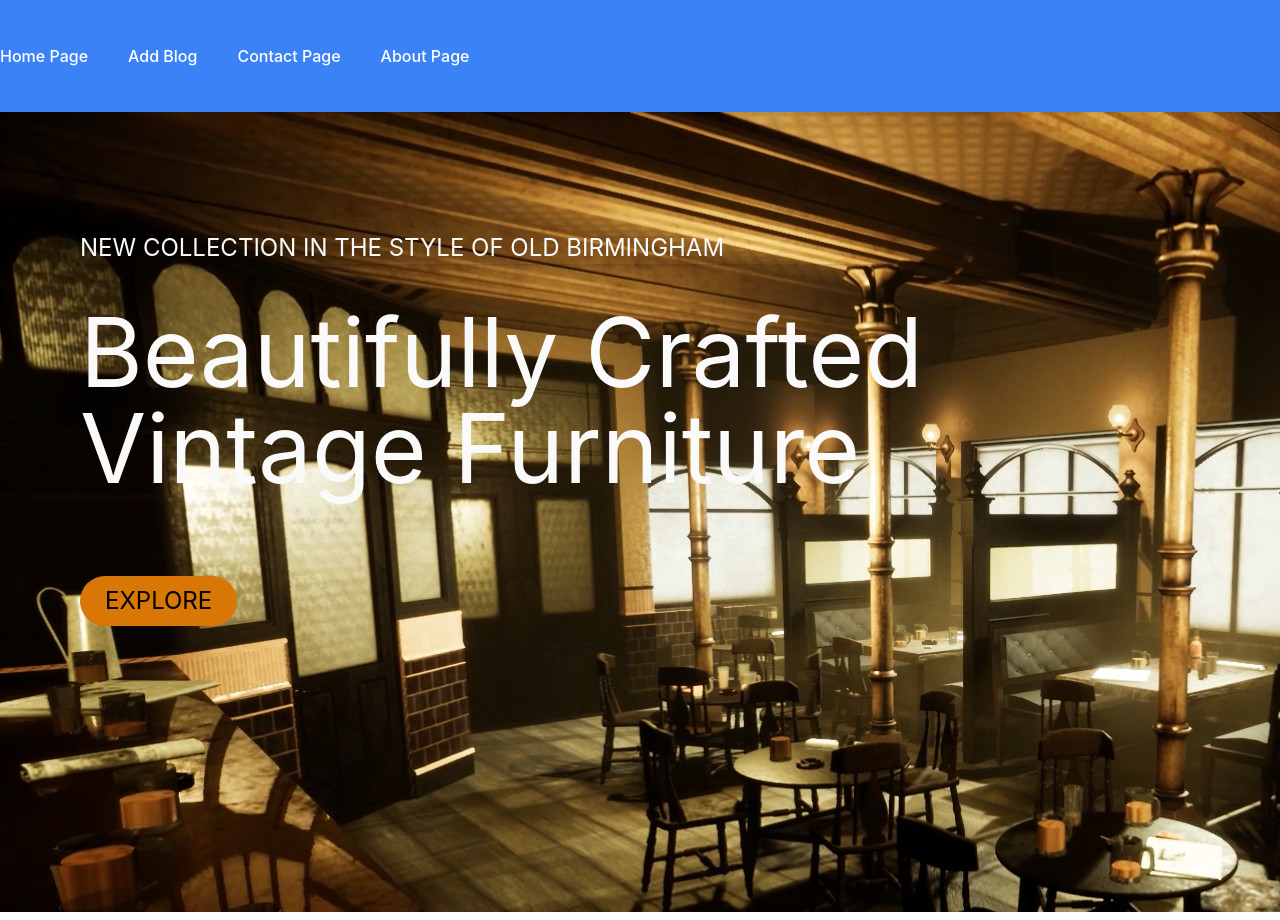
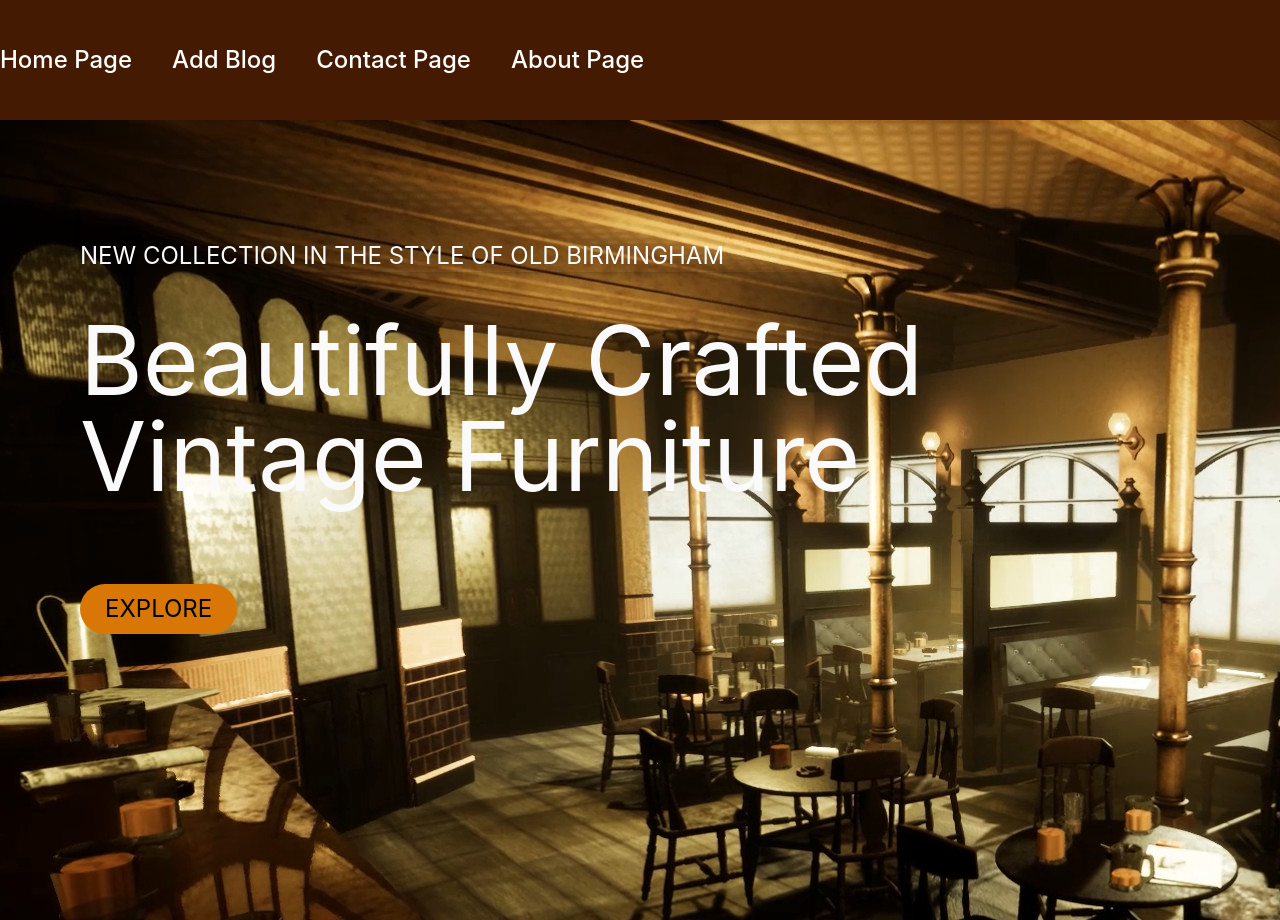
Before and after one commit to NaglisB123/REACT-ATSISKAITYMAS, a React (Vite) app: page /home-page in a window 1280 px wide. Built offline with nearby package versions, Linux system fonts and the light colour scheme.

Commit message:
header small update

```diff
--- a/src/assets/components/layout/Header.jsx
+++ b/src/assets/components/layout/Header.jsx
@@ -3,7 +3,7 @@ import { NavLink } from 'react-router-dom';
 
 export default function Header() {
   return (
-    <header className="bg-blue-500 py-11">
+    <header className="bg-amber-950 py-11">
       <nav className="flex space-x-4 justify-center">
         <div className="container mx-auto">
           <div className="flex justify-between items-center">
@@ -11,16 +11,16 @@ export default function Header() {
 
               <ul className="flex space-x-10">
                 <li>
-                  <NavLink to='/home-page' className="text-white hover:text-gray-200">Home Page</NavLink>
+                  <NavLink to='/home-page' className="text-2xl text-white hover:text-gray-200">Home Page</NavLink>
                 </li>
                 <li>
-                  <NavLink to='/blog-page' className="text-white hover:text-gray-200">Add Blog</NavLink>
+                  <NavLink to='/blog-page' className="text-2xl text-white hover:text-gray-200">Add Blog</NavLink>
                 </li>
                 <li>
-                  <NavLink to='/contact-page' className="text-white hover:text-gray-200">Contact Page</NavLink>
+                  <NavLink to='/contact-page' className="text-2xl text-white hover:text-gray-200">Contact Page</NavLink>
                 </li>
                 <li>
-                  <NavLink to='/about-page' className="text-white hover:text-gray-200">About Page</NavLink>
+                  <NavLink to='/about-page' className="text-2xl text-white hover:text-gray-200">About Page</NavLink>
                 </li>
               </ul>
             </div>
--- a/src/pages/HomePage.jsx
+++ b/src/pages/HomePage.jsx
@@ -2,7 +2,7 @@ import React from "react";
 
 export default function HomePage() {
   return (
-    <div className="bg p-20 w-1/1 text-2xl p-20 text-zinc-50">
+    <div className="bg text-2xl p-20 text-zinc-50 translate-x-30">
       <p className="pt-10 shadow-md">
         NEW COLLECTION IN THE STYLE OF OLD BIRMINGHAM
       </p>
```
